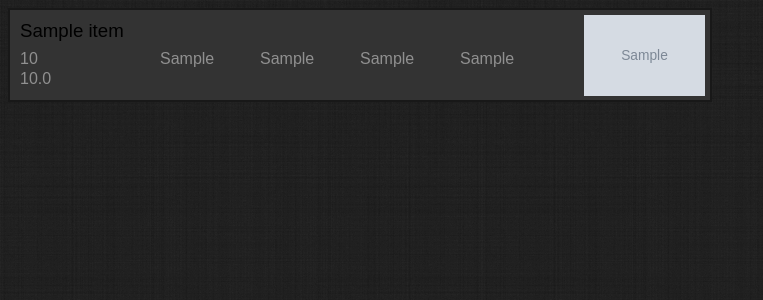
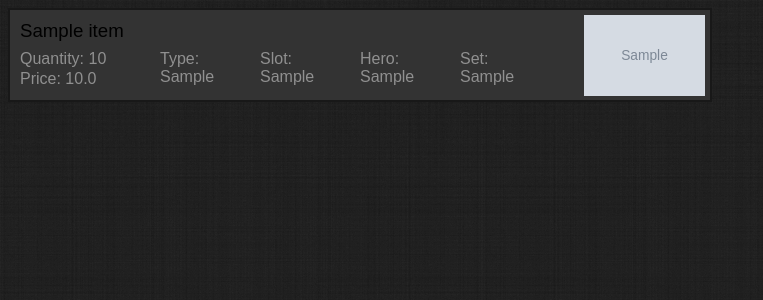
Before and after one commit to Riizade/Dota-2-Market-Browser, a Flask app: page /market/ in a window 1280 px wide. Shown: the top 300 px of the page, without its empty margins (0-763 px from the left). Run offline with Flask 2, Linux system fonts and the light colour scheme; tables that the repository leaves empty hold one stand-in row (values such as "Sample post"); grey boxes marked "Sample" are stand-in pictures; style sheets or scripts are compiled from the project's sources; parts of the project's set-up code (start-up, migrations or seed data) failed here and were passed over; some libraries are stand-ins or nearby versions.

Commit message:
Modified div formatting Name now changes color based on quality

```diff
--- a/templates/market.html
+++ b/templates/market.html
@@ -9,13 +9,13 @@
 
     {% for item in items %}
     <div class="market_item">
-    <span class="item_name">{{item.name}}</span>
-    <span class="item_price">{{item.price}}</span>
-    <span class="item_quantity">{{item.quantity}}</span>
-    <span class="item_set">{{item.set}}</span>
-    <span class="item_type">{{item.item_type}}</span>
-    <span class="item_slot">{{item.item_slot}}</span>
-    <span class="item_hero">{{item.hero}}</span>
+    <span class="item_name" style="color:{{item.quality_color}}">{{item.name}}</span>
+    <span class="item_price">Price: {{item.price}}</span>
+    <span class="item_quantity">Quantity: {{item.quantity}}</span>
+    <span class="item_set">Set:<br />{{item.set}}</span>
+    <span class="item_type">Type:<br />{{item.item_type}}</span>
+    <span class="item_slot">Slot:<br />{{item.item_slot}}</span>
+    <span class="item_hero">Hero:<br />{{item.hero}}</span>
     <div class="item_image_crop"><img class="item_image" src="{{url_for('static',filename="assets/images/" + item.name_slug + ".png")}}"></div>
     <a href="http://www.google.com"><span class="span_link"></span></a>
     </div>
```
